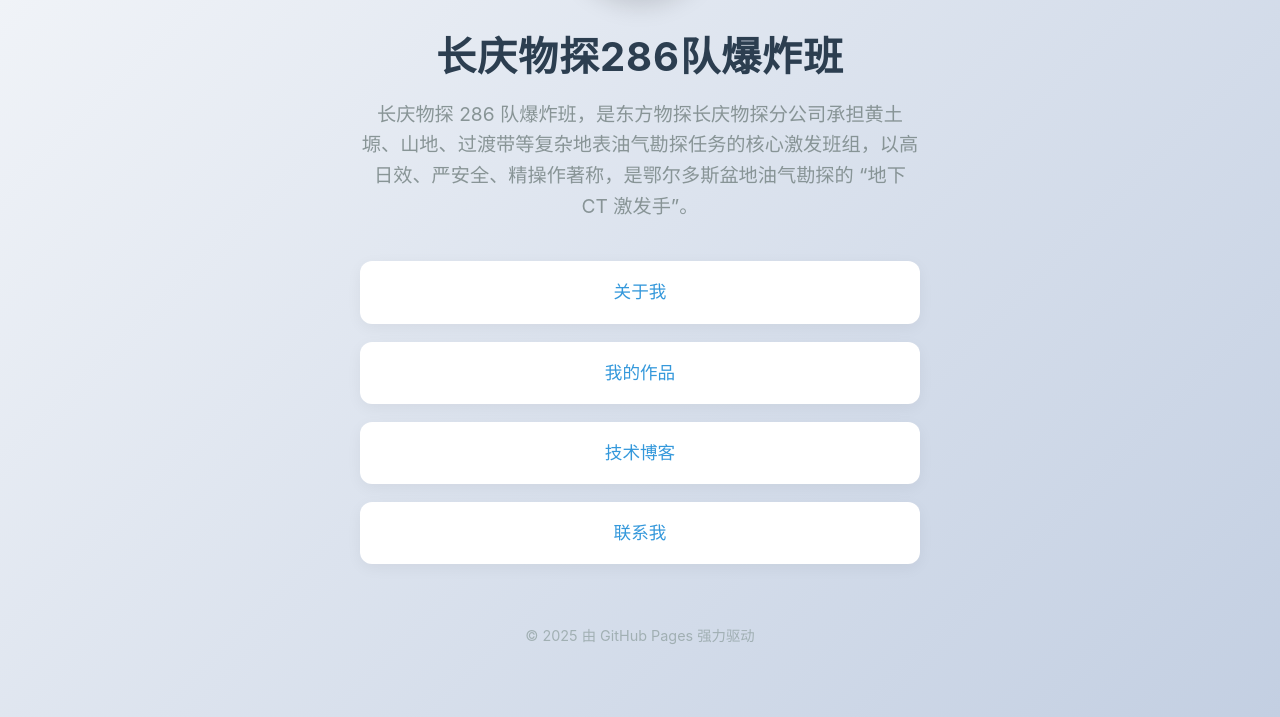
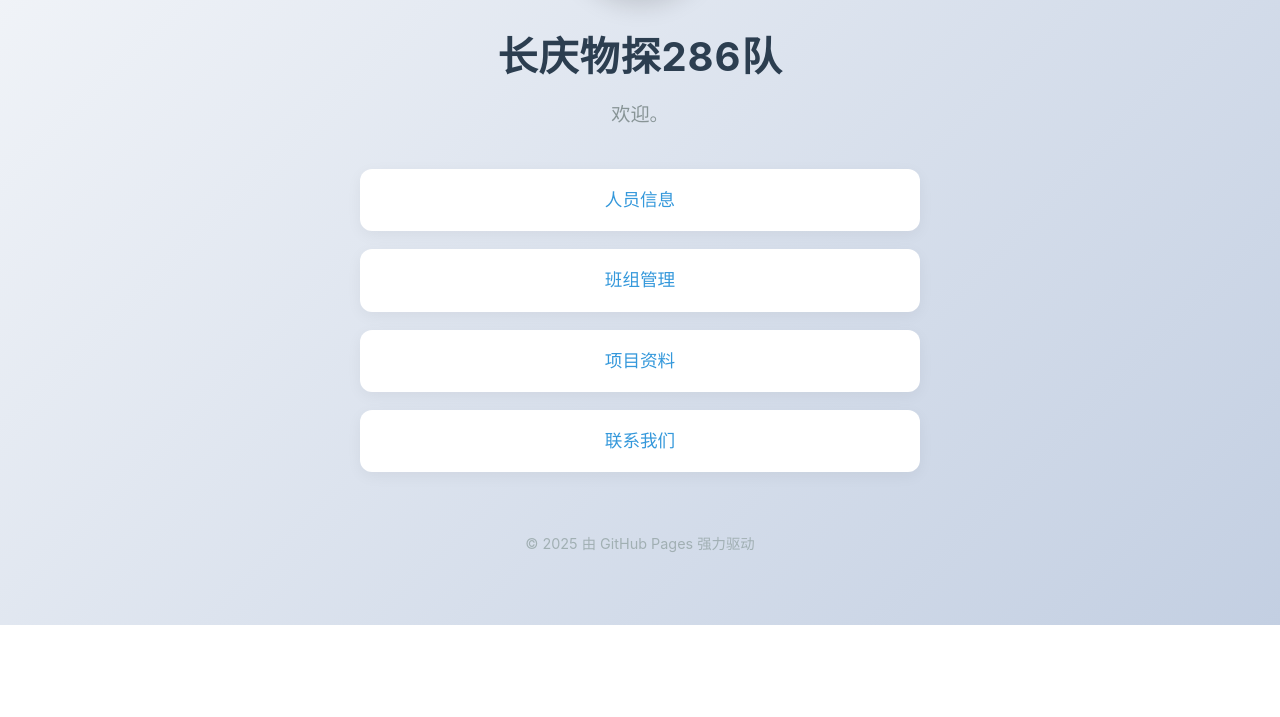
Before and after one commit to pyj198165/PYJ198165.github.io, a plain HTML site: page index.html in a window 1280 px wide. Shown: the part 223-940 px from the top of the page. After the commit the page ends 848 px from the top, so only its background shows below. Drawn offline with Linux system fonts and the light colour scheme.

Commit message:
Update index.html

```diff
--- a/index.html
+++ b/index.html
@@ -36,16 +36,16 @@
         <!-- 头像和名字 -->
         <div class="header">
             <img src="39be4edc34beb4571d8d9c2c603261d3.jpg" alt="头像" class="avatar">
-            <h1>长庆物探286队爆炸班</h1>
-            <p class="bio">长庆物探 286 队爆炸班，是东方物探长庆物探分公司承担黄土塬、山地、过渡带等复杂地表油气勘探任务的核心激发班组，以高日效、严安全、精操作著称，是鄂尔多斯盆地油气勘探的 “地下 CT 激发手”。</p>
+            <h1>长庆物探286队</h1>
+            <p class="bio">欢迎。</p>
         </div>
 
         <!-- 导航链接 -->
         <div class="links">
-            <a href="#" class="link-item">关于我</a>
-            <a href="#" class="link-item">我的作品</a>
-            <a href="#" class="link-item">技术博客</a>
-            <a href="mailto:your-email@example.com" class="link-item">联系我</a>
+            <a href="#" class="link-item">人员信息</a>
+            <a href="#" class="link-item">班组管理</a>
+            <a href="#" class="link-item">项目资料</a>
+            <a href="80864768@qq.com" class="link-item">联系我们</a>
         </div>
 
         <!-- 页脚 -->
```
